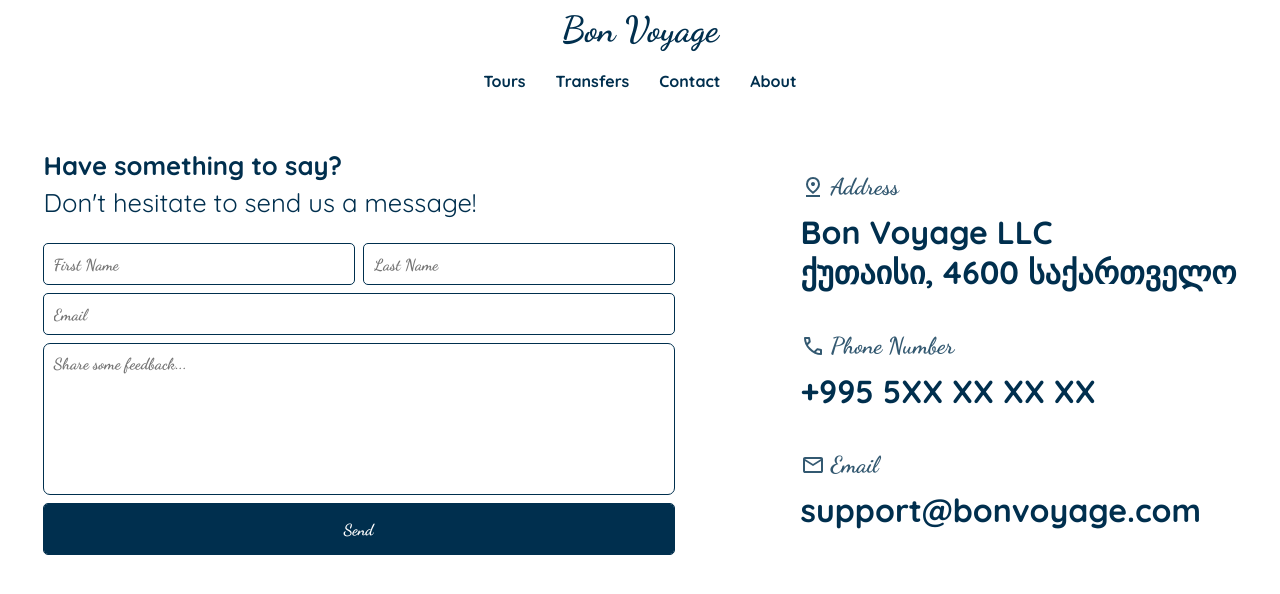
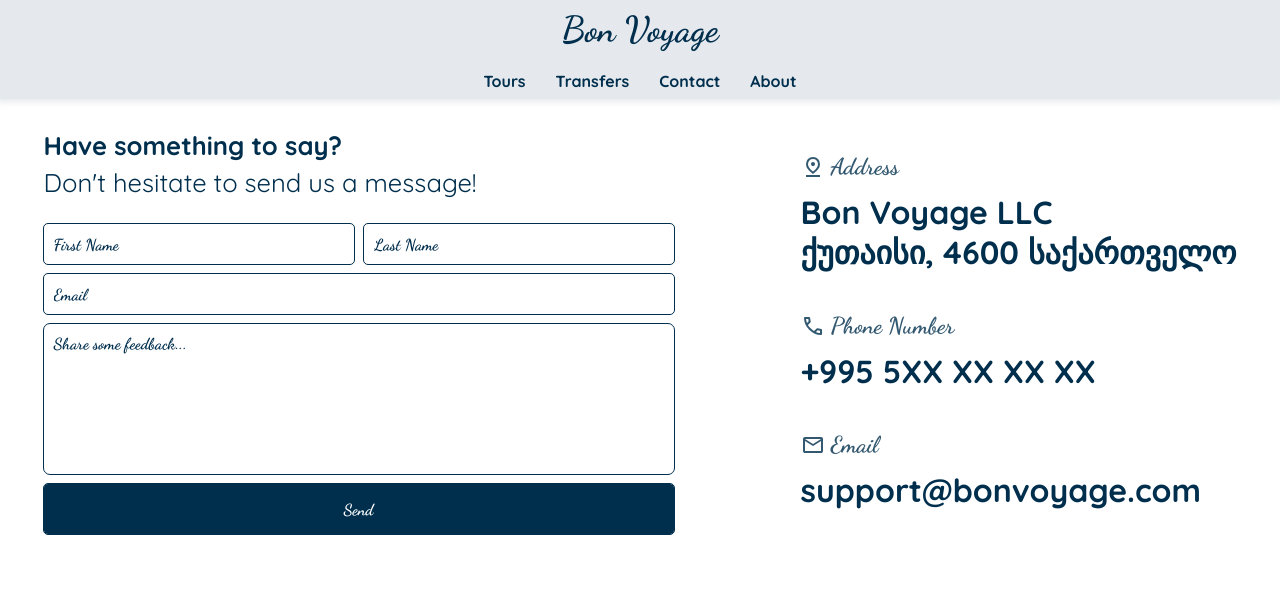
Before and after one commit to nickgabriadze/bonvoyage, a React (Vite) app in the folder front-end/: page /contact in a window 1280 px wide. Shown: the top 594 px of the page. Built offline with nearby package versions, Linux system fonts and the light colour scheme.

Commit message:
style: updated header background color and changed contact page padding

```diff
--- a/front-end/src/pages/contact/ContactLayout.tsx
+++ b/front-end/src/pages/contact/ContactLayout.tsx
@@ -7,7 +7,9 @@ export default function ContactLayout({children}: { children: ReactNode }) {
         gap: '60px',
         alignItems: "center",
         justifyContent: 'space-around',
-        padding: '50px 10px 0 10px'
+        padding: '10px 10px 10px 10px',
+        borderRadius: '8px',
+
     }
     return <section
         style={layoutStyle}>{children}</section>
--- a/front-end/src/pages/contact/styles/contact.form.module.css
+++ b/front-end/src/pages/contact/styles/contact.form.module.css
@@ -35,6 +35,7 @@
         border: none;
         color: var(--color-main-deep-sea-navy);
         padding: 10px;
+        background-color: inherit;
     }
 
     & input {
@@ -42,6 +43,10 @@
         border-radius: 4px;
         width: 100%;
         height: 40px;
+    }
+
+    & input::placeholder, & textarea::placeholder{
+        color: var(--color-main-deep-sea-navy);
     }
 
     & input:focus {
--- a/front-end/src/pages/home/components/styles/header.module.css
+++ b/front-end/src/pages/home/components/styles/header.module.css
@@ -1,9 +1,14 @@
 .homepageHeader {
-    padding: 8px;
     display: flex;
     flex-direction: column;
     align-items: center;
     gap: 20px;
+    padding: 8px 0 8px 0;
+    margin-bottom: 20px;
+    background-color: var(--color-main-deep-sea-navy-lighter);
+    -moz-box-shadow: var(--shadow-moz-box);
+    -webkit-box-shadow: var(--shadow-webkit-box);
+    box-shadow: var(--shadow-box);
 
 }
 
```
